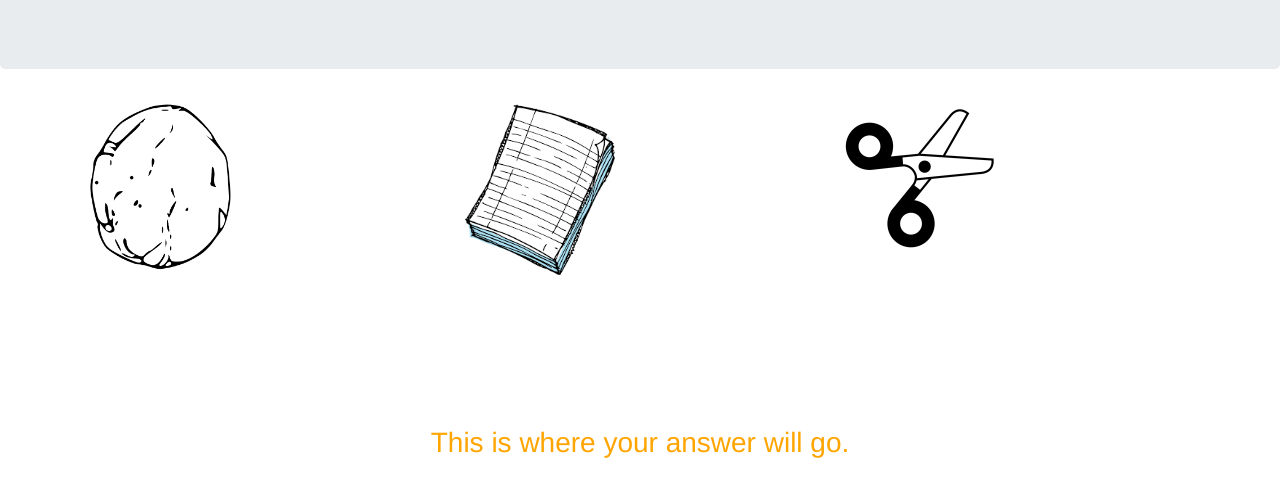
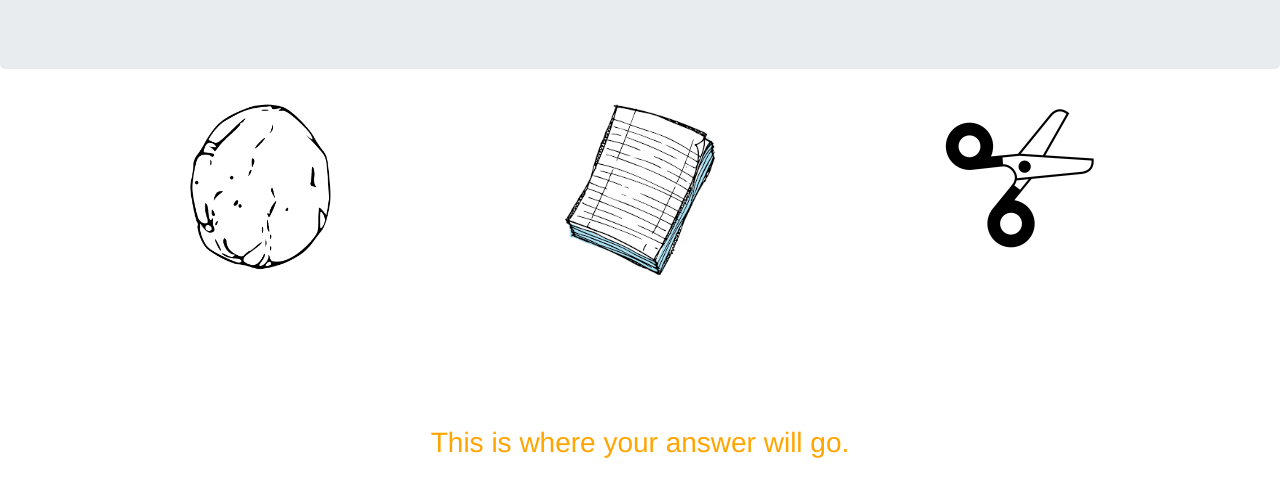
Before and after one commit to Estebrand/RPS-GAME, a plain HTML site: page index.html in a window 1280 px wide. Shown: the part 152-648 px from the top of the page. Drawn offline with nearby package versions, Linux system fonts and the light colour scheme.

Commit message:
Finallly centered images. css img tag for result

```diff
--- a/index.html
+++ b/index.html
@@ -19,7 +19,7 @@
 		<div class="row">
 
 				<div   class = "col-md-4" >
-						<img id = "rock" class="image img-center img-responsive" src="images/rock.png">
+						<img id = "rock" class="image img-left img-responsive" src="images/rock.png">
 								<h4 id = "rockText"></h4>
 					</div>
 
@@ -30,7 +30,7 @@
 
 				</div>
 				<div   class = " col-md-4 ">
-						<img id = "scissors" class="image img-center img-responsive" src="images/scissor.png">
+						<img id = "scissors" class="image img-right img-responsive" src="images/scissor.png">
 		<h4 id = "scissorText"></h4>
 				</div>
 
--- a/styles/styles.css
+++ b/styles/styles.css
@@ -17,9 +17,14 @@
 	height: 275px;
 }
 .img-center{
-	margin:0 auto;
+
 }
+.img-right{
 
+}
+.img-left{
+
+}
 h1, h2, h3, h4, h5, p {
 	font-family: Helvetica, Arial, sans-serif;
 	text-align: center;
@@ -35,8 +40,8 @@ h2{
 img{
 	width:150px;
 	height: auto;
-	float:left;
-	margin-left:auto;
+	display: block;
+	margin-left: auto;
 	margin-right: auto;
 
 }
```
